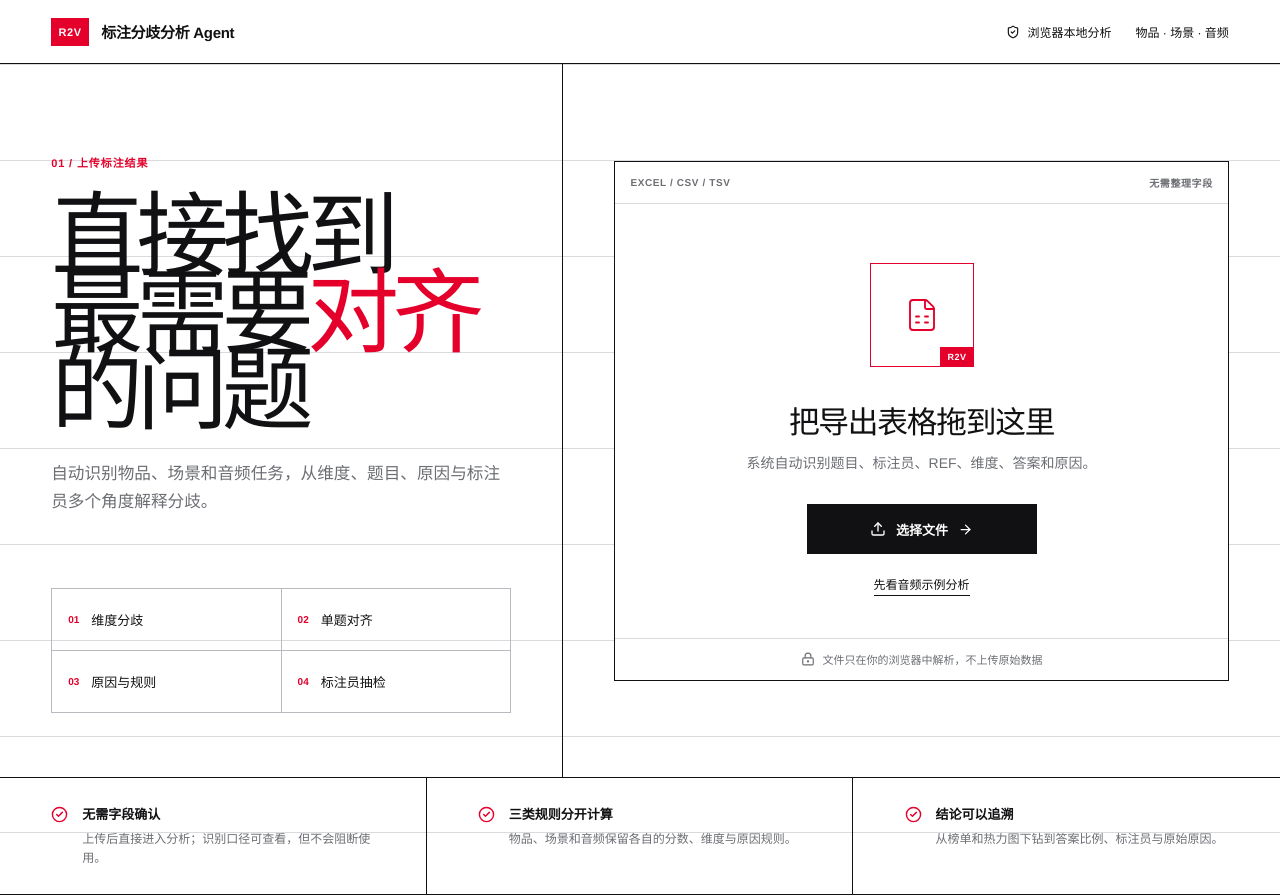
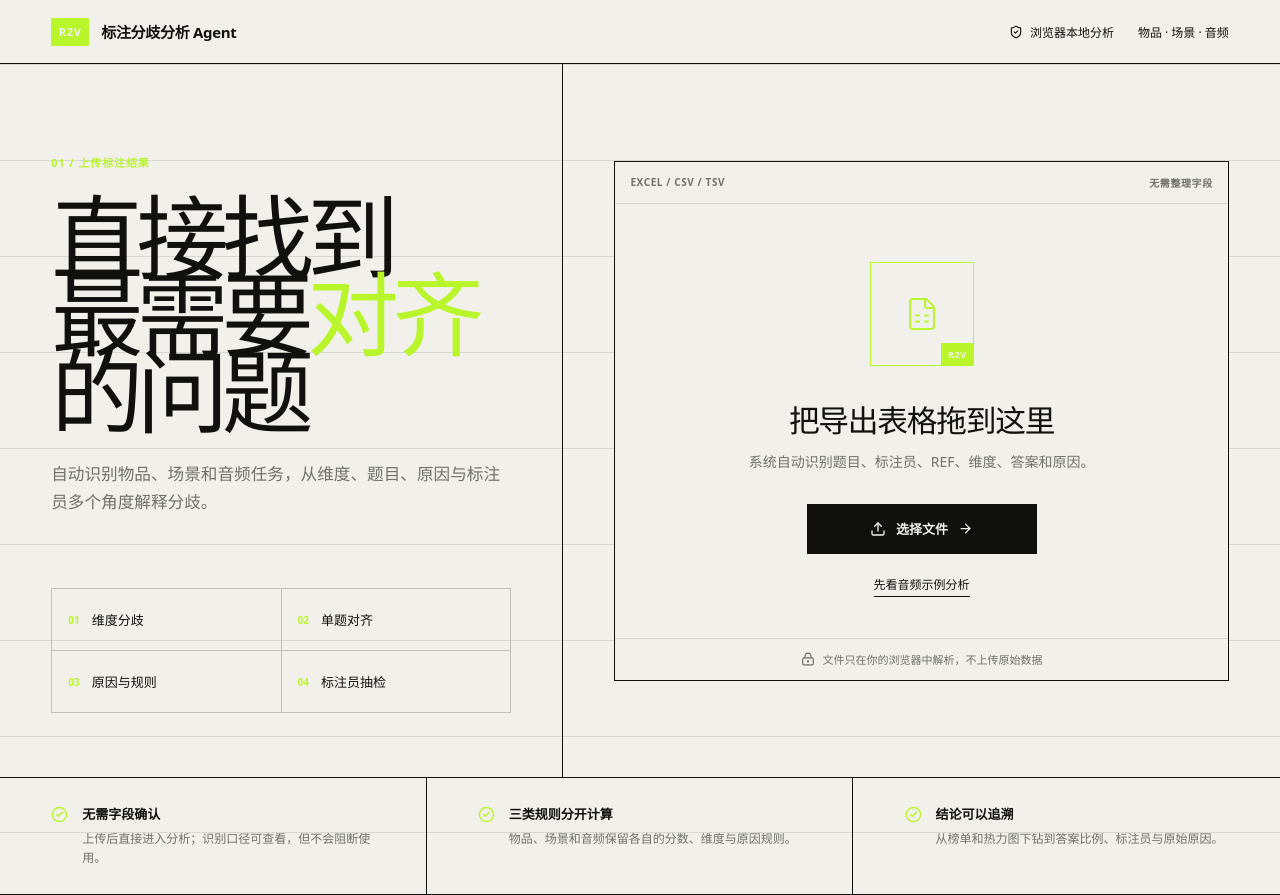
Before and after one commit to 356341603wang-gif/data-lumen-agent, a Next.js app: page / in a window 1280 px wide. Built offline with nearby package versions, Linux system fonts and the light colour scheme.

Commit message:
style: establish Data Atelier visual system

```diff
--- a/app/globals.css
+++ b/app/globals.css
@@ -1,19 +1,36 @@
 :root {
-  --r2v-paper: #ffffff;
-  --r2v-surface: #f7f7f8;
-  --r2v-ink: #111113;
-  --r2v-muted: #6c6e73;
-  --r2v-faint: #9b9da2;
-  --r2v-line: #d9dade;
-  --r2v-line-dark: #b8bac0;
-  --r2v-accent: #e4002b;
-  --r2v-accent-soft: #fde8ec;
-  --r2v-calm: #e7e8eb;
-  --r2v-soft-warn: #f3cbd3;
-  --r2v-warn: #ea879a;
-  --r2v-alert: #e4002b;
-  --r2v-quiet: #f7f7f8;
-  --r2v-font: "Helvetica Neue", Helvetica, Arial, sans-serif;
+  --atelier-paper: #f1f0ea;
+  --atelier-surface: #faf9f4;
+  --atelier-ink: #10110f;
+  --atelier-muted: #6f716a;
+  --atelier-line: #d7d7cf;
+  --atelier-acid: #b9f52b;
+  --atelier-acid-dark: #6fa600;
+  --atelier-warning: #f1a73b;
+  --atelier-danger: #ee6b55;
+  --atelier-grid: rgba(16, 17, 15, 0.035);
+  --atelier-shadow: 0 18px 60px rgba(15, 16, 14, 0.08);
+  --atelier-display:
+    "Avenir Next Condensed", "DIN Condensed", "PingFang SC", sans-serif;
+  --atelier-body:
+    "Avenir Next", "PingFang SC", "Microsoft YaHei", system-ui, sans-serif;
+  --atelier-mono: "SFMono-Regular", ui-monospace, monospace;
+
+  --r2v-paper: var(--atelier-paper);
+  --r2v-surface: var(--atelier-surface);
+  --r2v-ink: var(--atelier-ink);
+  --r2v-muted: var(--atelier-muted);
+  --r2v-faint: #979990;
+  --r2v-line: var(--atelier-line);
+  --r2v-line-dark: #bfc0b8;
+  --r2v-accent: var(--atelier-acid);
+  --r2v-accent-soft: #eef7d2;
+  --r2v-calm: #e4e5dc;
+  --r2v-soft-warn: #f6debb;
+  --r2v-warn: var(--atelier-warning);
+  --r2v-alert: var(--atelier-danger);
+  --r2v-quiet: #e8e8e1;
+  --r2v-font: var(--atelier-body);
 }
 
 * {
@@ -30,10 +47,29 @@ body {
   min-width: 320px;
   min-height: 100vh;
   color: var(--r2v-ink);
-  background: var(--r2v-paper);
+  background:
+    linear-gradient(var(--atelier-grid) 1px, transparent 1px),
+    linear-gradient(90deg, var(--atelier-grid) 1px, transparent 1px),
+    var(--r2v-paper);
+  background-size: 40px 40px;
   font-family: var(--r2v-font);
   font-variant-numeric: tabular-nums;
   -webkit-font-smoothing: antialiased;
+}
+
+.evidence-track {
+  position: relative;
+}
+
+.evidence-track::before {
+  position: absolute;
+  top: 0;
+  bottom: 0;
+  left: 0;
+  width: 3px;
+  background: var(--atelier-acid);
+  box-shadow: 0 0 22px rgba(185, 245, 43, 0.28);
+  content: "";
 }
 
 button,
```
Also changed, not shown: 1 other file (tests, documents, lock files or other folders).
